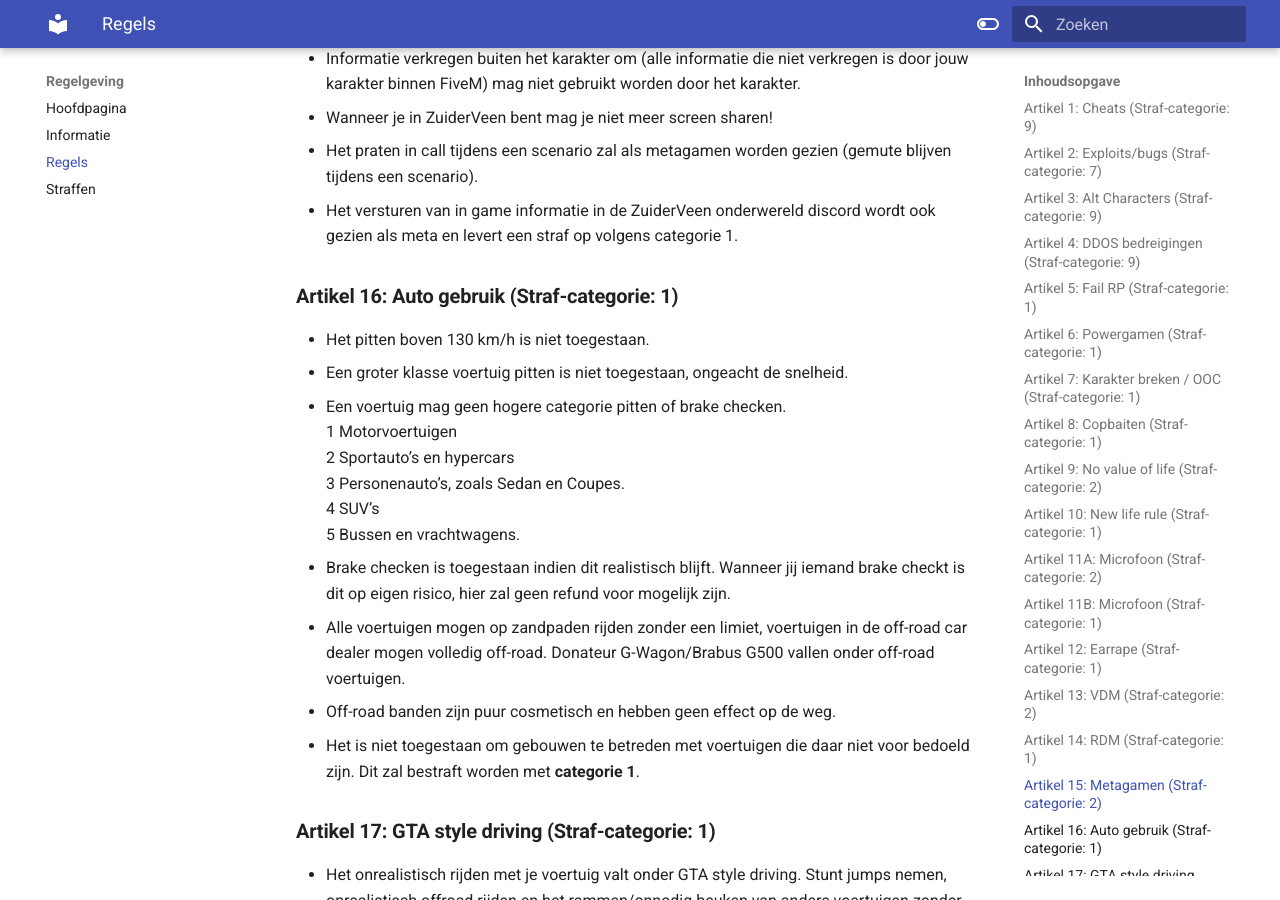
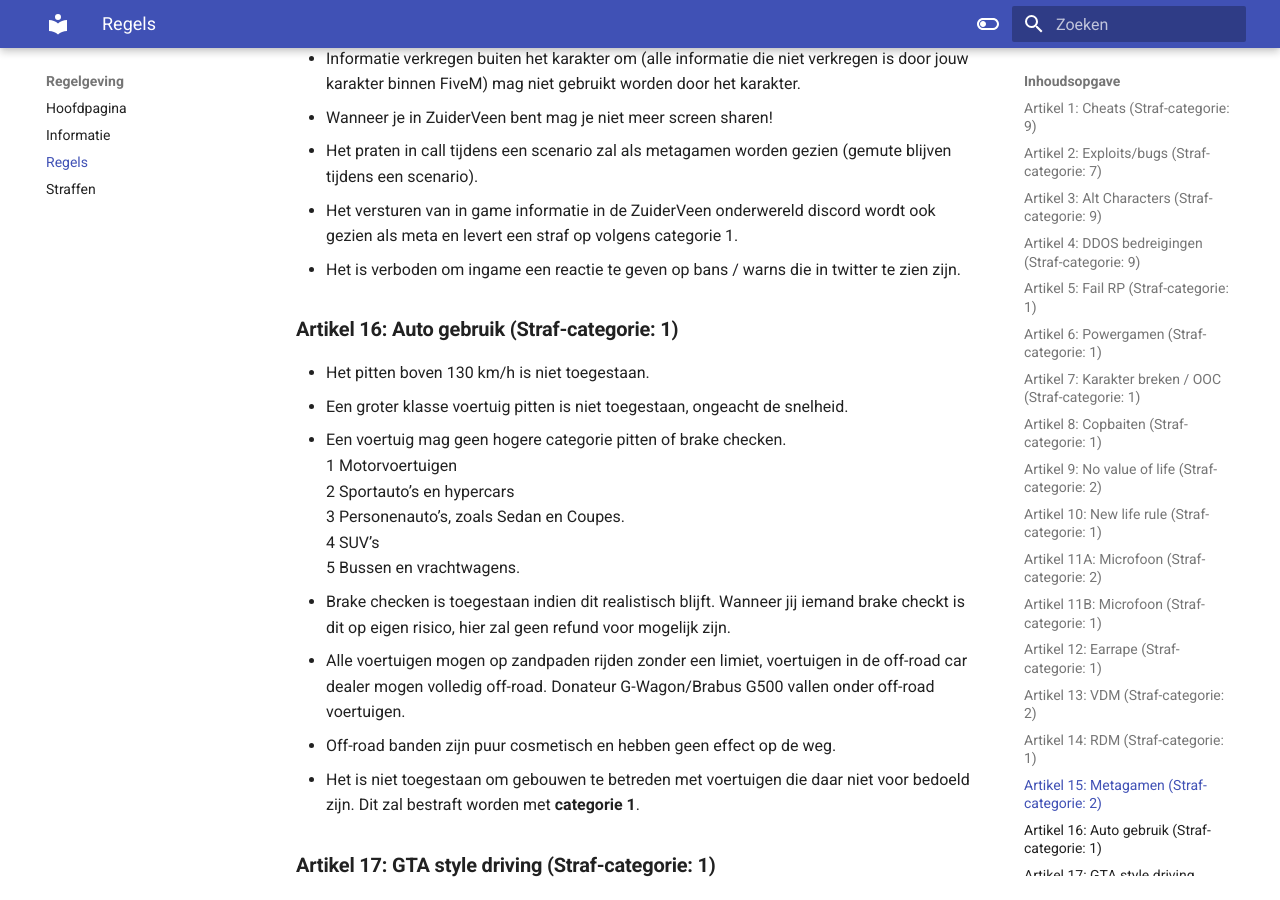
Before and after one commit to ZuiderVeenRP/apv, an MkDocs documentation site: the page built from docs/algemeen.md, in a window 1280 px wide and 900 px high, scrolled down 4327 px. Built offline with MkDocs 1.6.1 and Material for MkDocs 9.7.7, drawn with Linux system fonts in a browser that asks for light colours; comment, search, counter and statistics services are not loaded.

Commit message:
Update algemeen.md

```diff
--- a/docs/algemeen.md
+++ b/docs/algemeen.md
@@ -107,8 +107,8 @@
    - Informatie verkregen buiten het karakter om (alle informatie die niet verkregen is door jouw karakter binnen FiveM) mag niet gebruikt worden door het karakter.
    - Wanneer je in ZuiderVeen bent mag je niet meer screen sharen!
    - Het praten in call tijdens een scenario zal als metagamen worden gezien (gemute blijven tijdens een scenario).
-   - Het versturen van in game informatie in de ZuiderVeen onderwereld discord wordt ook gezien als meta en levert een straf op volgens categorie 1.
-</br>
+   - Het versturen van in game informatie in de ZuiderVeen onderwereld discord wordt ook gezien als meta en levert een straf op volgens categorie 1.</br>
+   - Het is verboden om ingame een reactie te geven op bans / warns die in twitter te zien zijn.</br>
 
 ### **Artikel 16: Auto gebruik** 				**(Straf-categorie: 1)**
    - Het pitten boven 130 km/h is niet toegestaan.
```
